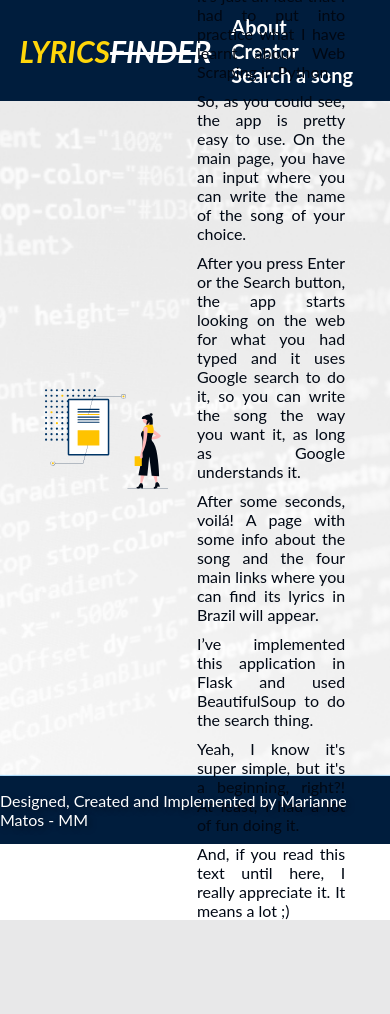
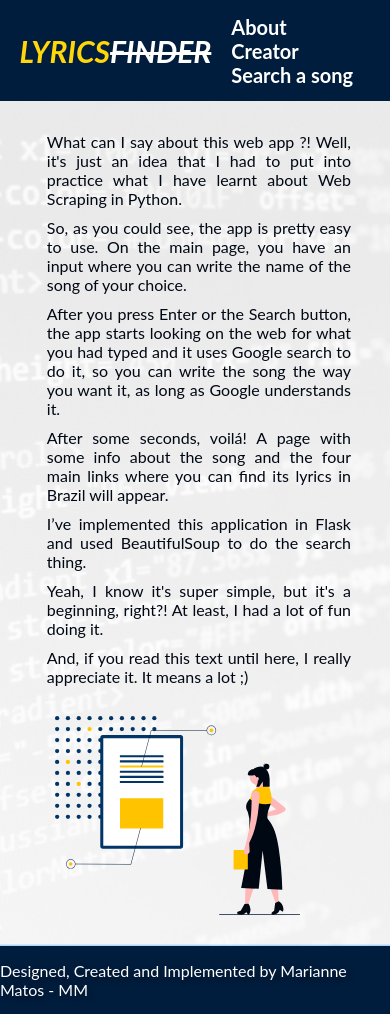
Before and after one commit to MariMatos2112/Lyrics_Finder, a Flask app: page /about in a window 390 px wide. Before the commit the page ends 920 px from the top, so only its background shows below. Run offline with Flask 2, Linux system fonts and the light colour scheme.

Commit message:
index and about page responsive

```diff
--- /dev/null
+++ b/bugs.txt
@@ -0,0 +1 @@
+#1: When you press the Seach button on the Main Page without anything on it, the JS happens but the music_found page doesn't load because the input is required.
--- a/static/css/about.css
+++ b/static/css/about.css
@@ -58,3 +58,40 @@
   width: 90%;
   height: 90%;
 }
+
+@media (max-width: 1024px) {
+  .textBox {
+    font-size: 18px;
+  }
+
+  .slider .arrowIcon {
+    display: none;
+  }
+}
+
+@media (max-width: 540px) {
+  #mainBox {
+    flex-direction: column-reverse;
+    height: 100%;
+    padding: 8% 0;
+  }
+
+  .textBox {
+    width: 80%;
+    margin-bottom: 5%;
+  }
+
+  .slider {
+    width: 60%;
+  }
+}
+
+@media (max-width: 415px) {
+  .textBox {
+    font-size: 16px;
+  }
+
+  .slider {
+    width: 70%;
+  }
+}
--- a/static/js/scripts.js
+++ b/static/js/scripts.js
@@ -67,9 +67,11 @@ if (btnSubmit) {
 }
 
 const nextSlide = () => {
-  if (slideCounter < sliderImages.length - 1) slideCounter++;
-  else slideCounter = 0;
-  imgSlider.src = sliderImages[slideCounter].imgSource;
+  if (imgSlider) {
+    if (slideCounter < sliderImages.length - 1) slideCounter++;
+    else slideCounter = 0;
+    imgSlider.src = sliderImages[slideCounter].imgSource;
+  }
 };
 
 const intervalID = setInterval(() => {
--- a/templates/about.html
+++ b/templates/about.html
@@ -13,12 +13,7 @@
 <div id="mainBox">
     <div class="slider">
         <img class="arrowIcon" id="leftArrow" src="{{ url_for('static', filename='images/arrow-back-circle-outline.svg') }}" alt="Previous image icon">
-        <!-- <img src="{{ url_for('static', filename='images/undraw_functions.svg') }}" alt="Functions icon"> -->
-        <!-- <img src="{{ url_for('static', filename='images/undraw_file_searching.svg') }}" alt="File searching icon"> -->
-        <!-- <img src="{{ url_for('static', filename='images/undraw_web_development.svg') }}" alt="File searching icon"> -->
-        <!-- <img src="{{ url_for('static', filename='images/undraw_futuristic_interface.svg') }}" alt="Futuritisc interface icon"> -->
         <img class="sliderImg" src="{{ url_for('static', filename='images/undraw_file_analysis.svg') }}" alt="Futuritisc interface icon">
-        <!-- <img src="{{ url_for('static', filename='images/undraw_website_setup.svg') }}" alt="Futuritisc interface icon"> -->
         <img class="arrowIcon" id="rightArrow" src="{{ url_for('static', filename='images/arrow-forward-circle-outline.svg') }}" alt="Next image icon">
     </div>
     <div class="textBox">
```
Also changed, not shown: static/css/index.css (+49 -5 lines), static/css/base.css (line endings or trailing spaces).
